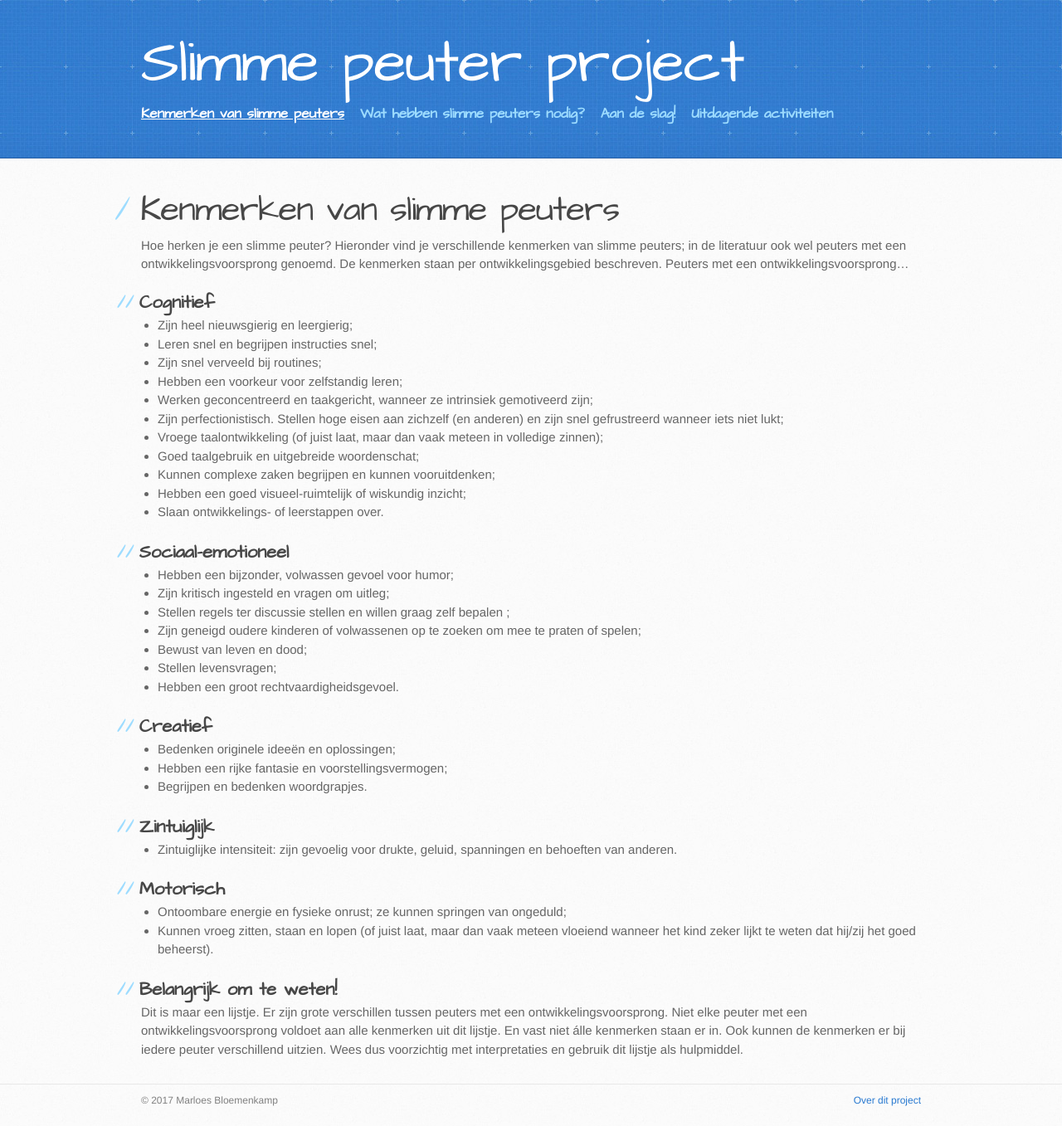
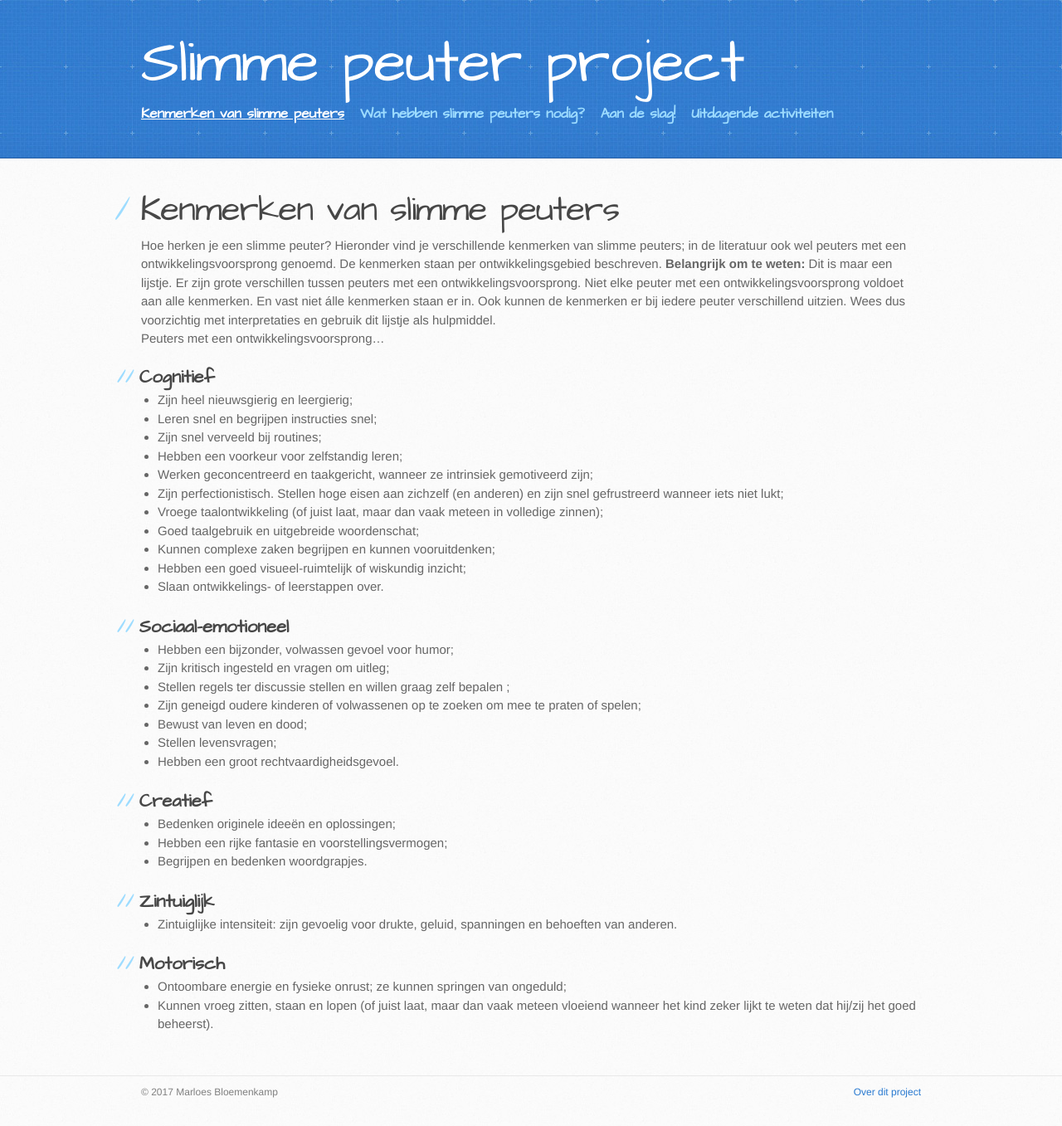
Before and after one commit to marloesbloemenkamp/marloesbloemenkamp.github.io, a Jekyll site: the page built from kenmerken.md, in a window 1280 px wide. Shown: the whole page at 83% size. Built offline with Jekyll 4.4.1, drawn with Linux system fonts in a browser that asks for light colours; part of the change alters nothing that is shown.

```diff
--- a/kenmerken.md
+++ b/kenmerken.md
@@ -8,6 +8,8 @@ published: true
 ---
 
 Hoe herken je een slimme peuter? Hieronder vind je verschillende kenmerken van slimme peuters; in de literatuur ook wel peuters met een ontwikkelingsvoorsprong genoemd. De kenmerken staan per ontwikkelingsgebied beschreven.
+**Belangrijk om te weten:** Dit is maar een lijstje. Er zijn grote verschillen tussen peuters met een ontwikkelingsvoorsprong. Niet elke peuter met een ontwikkelingsvoorsprong voldoet aan alle kenmerken. En vast niet álle kenmerken staan er in. Ook kunnen de kenmerken er bij iedere peuter verschillend uitzien. Wees dus voorzichtig met interpretaties en gebruik dit lijstje als hulpmiddel.
+
 Peuters met een ontwikkelingsvoorsprong...
 
 ## Cognitief
@@ -43,8 +45,3 @@ Peuters met een ontwikkelingsvoorsprong...
 ## Motorisch
 * Ontoombare energie en fysieke onrust; ze kunnen springen van ongeduld;
 * Kunnen vroeg zitten, staan en lopen (of juist laat, maar dan vaak meteen vloeiend wanneer het kind zeker lijkt te weten dat hij/zij het goed beheerst).
-
-## Belangrijk om te weten!
-Dit is maar een lijstje. Er zijn grote verschillen tussen peuters met een ontwikkelingsvoorsprong. Niet elke peuter met een ontwikkelingsvoorsprong voldoet aan alle kenmerken uit dit lijstje.
-En vast niet álle kenmerken staan er in. Ook kunnen de kenmerken er bij iedere peuter verschillend uitzien.
-Wees dus voorzichtig met interpretaties en gebruik dit lijstje als hulpmiddel.
```
